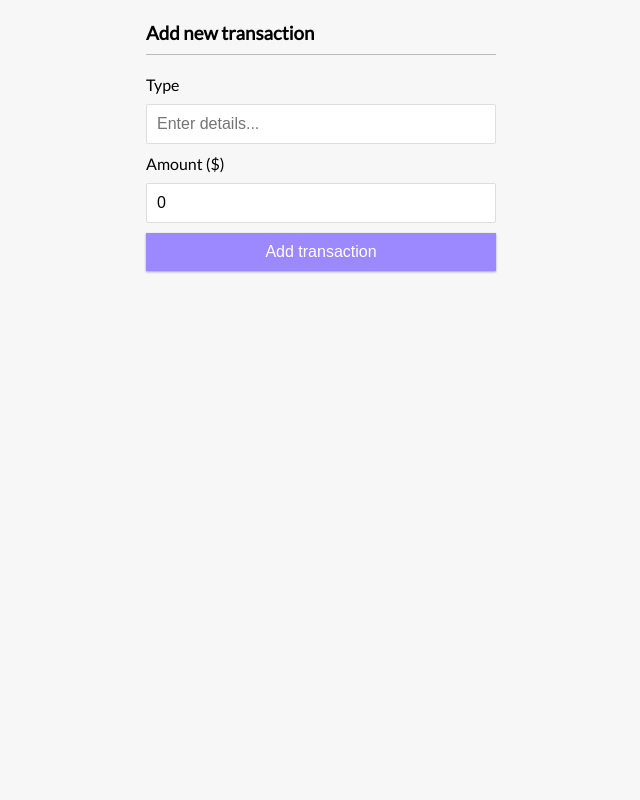
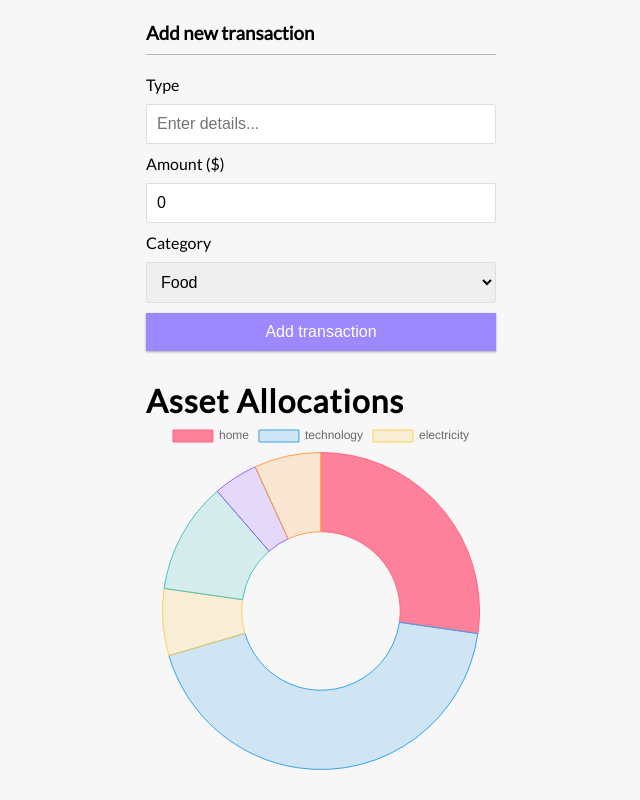
Before and after one commit to andrewjpascual/expense-tracker, a React (Create React App) app: page / in a window 1280 px wide. Shown: the part 543-1343 px from the top of the page, without its empty margins (319-959 px from the left). Before the commit the page ends 844 px from the top, so only its background shows below. Built offline with nearby package versions, Linux system fonts and the light colour scheme.

Commit message:
Add: Donut chart, categories for expenses

```diff
--- a/package.json
+++ b/package.json
@@ -6,7 +6,9 @@
     "@testing-library/jest-dom": "^5.11.4",
     "@testing-library/react": "^11.1.0",
     "@testing-library/user-event": "^12.1.10",
+    "chart.js": "^3.5.1",
     "react": "^17.0.2",
+    "react-chartjs-2": "^3.1.0",
     "react-dom": "^17.0.2",
     "react-scripts": "4.0.3",
     "web-vitals": "^1.0.1"
--- a/src/App.css
+++ b/src/App.css
@@ -87,6 +87,15 @@ input[type="number"] {
   width: 100%;
 }
 
+select {
+  border: 1px solid #dedede;
+  border-radius: 2px;
+  display: block;
+  font-size: 16px;
+  padding: 10px;
+  width: 100%;
+}
+
 .btn {
   cursor: pointer;
   background-color: #9c88ff;
--- a/src/App.js
+++ b/src/App.js
@@ -7,6 +7,7 @@ import { Balance } from "./components/Balance";
 import { IncomeExpenses } from "./components/IncomeExpenses";
 import { TransactionList } from "./components/TransactionList";
 import { AddTransaction } from "./components/AddTransaction";
+import DoughnutChart from "./components/DoughnutChart";
 
 // Import Provider from context
 import { GlobalProvider } from "./context/GlobalState";
@@ -20,6 +21,7 @@ function App() {
         <IncomeExpenses />
         <TransactionList />
         <AddTransaction />
+        <DoughnutChart />
       </div>
     </GlobalProvider>
   );
--- a/src/components/AddTransaction.js
+++ b/src/components/AddTransaction.js
@@ -4,6 +4,7 @@ import { GlobalContext } from "../context/GlobalState";
 export const AddTransaction = () => {
   const [text, setText] = useState("");
   const [amount, setAmount] = useState(0);
+  const [category, setCategory] = useState("food");
 
   const { addTransaction } = useContext(GlobalContext);
 
@@ -11,11 +12,12 @@ export const AddTransaction = () => {
   const onSubmit = (e) => {
     e.preventDefault();
 
-    // Not the best way to do this for now
+    // Not the best way, but okay to do this for now
     const newTransaction = {
       id: Math.floor(Math.random() * 100000000),
       text,
       amount: +amount,
+      category,
     };
 
     addTransaction(newTransaction);
@@ -47,6 +49,23 @@ export const AddTransaction = () => {
             placeholder="Enter amount..."
           />
         </div>
+        <div className="form-control">
+          <label htmlFor="category">Category</label>
+          <select
+            value={category}
+            onChange={(e) => setCategory(e.target.value)}
+          >
+            <option value="food">Food</option>
+            <option value="home">Home</option>
+            <option value="bills">Bills</option>
+            <option value="groceries">Groceries</option>
+            <option value="technology">Technology</option>
+            <option value="health">Health</option>
+            <option value="entertainment">Entertainment</option>
+            <option value="travel">Travel</option>
+            <option value="pets">Pets</option>
+          </select>
+        </div>
         <button className="btn">Add transaction</button>
       </form>
     </>
--- a/src/components/Balance.js
+++ b/src/components/Balance.js
@@ -7,7 +7,7 @@ export const Balance = () => {
 
   //This maps all of the transaction amounts into an array and gets total to 2 decimals
   const amounts = transactions.map((transaction) => transaction.amount);
-  console.log(amounts);
+
   const total = amounts.reduce((acc, item) => (acc += item), 0).toFixed(2);
 
   return (
--- /dev/null
+++ b/src/components/DoughnutChart.js
@@ -0,0 +1,83 @@
+import React, { useContext } from "react";
+import { Doughnut } from "react-chartjs-2";
+import { GlobalContext } from "../context/GlobalState";
+
+// Grab the transactions
+const DoughnutChart = () => {
+  const { transactions } = useContext(GlobalContext);
+
+  // Map the transaction categories into an array
+  //   const categoriess = transactions.map((transaction) => transaction.category);
+
+  // Testing data
+  //   const grouped = transactions.reduce(
+  //     (transactionItem, { category, title }) => {
+  //       if (!transactionItem[category]) transactionItem[category] = [];
+  //       transactionItem[category].push(title);
+  //       return transactionItem;
+  //     },
+  //     {}
+  //   );
+
+  //set of unique categories
+  const categorySet = new Set(
+    transactions.map((transaction) => transaction.category)
+  );
+
+  // sort the set
+  const categories = Array.from(categorySet);
+
+  // make an array for each category
+  let fake = transactions;
+  fake = transactions.filter((transaction) => transaction.category == "home");
+  console.log(fake);
+
+  const homeTotal = fake.reduce(
+    (totalAmount, home) => totalAmount + home.amount,
+    0
+  );
+  console.log(homeTotal);
+
+  // get the total for each category
+
+  console.log(transactions);
+
+  console.log(categories);
+
+  const data = {
+    labels: categories,
+    datasets: [
+      {
+        label: "Allocated funds",
+        data: [12, 19, 3, 5, 2, 3],
+        backgroundColor: [
+          "rgba(255, 99, 132, 0.8)",
+          "rgba(54, 162, 235, 0.2)",
+          "rgba(255, 206, 86, 0.2)",
+          "rgba(75, 192, 192, 0.2)",
+          "rgba(153, 102, 255, 0.2)",
+          "rgba(255, 159, 64, 0.2)",
+        ],
+        borderColor: [
+          "rgba(255, 99, 132, 1)",
+          "rgba(54, 162, 235, 1)",
+          "rgba(255, 206, 86, 1)",
+          "rgba(75, 192, 192, 1)",
+          "rgba(153, 102, 255, 1)",
+          "rgba(255, 159, 64, 1)",
+        ],
+        borderWidth: 1,
+      },
+    ],
+  };
+  return (
+    <>
+      <div className="header">
+        <h1 className="title">Asset Allocations</h1>
+      </div>
+      <Doughnut data={data} />
+    </>
+  );
+};
+
+export default DoughnutChart;
--- a/src/context/GlobalState.js
+++ b/src/context/GlobalState.js
@@ -4,10 +4,10 @@ import AppReducer from "./AppReducer";
 // Initial state
 const initialState = {
   transactions: [
-    { id: 1, text: "Flower", amount: -20 },
-    { id: 2, text: "Book", amount: -30 },
-    { id: 3, text: "Camera", amount: 440 },
-    { id: 4, text: "Stove", amount: -50 },
+    { id: 1, text: "Flower", amount: -20, category: "home" },
+    { id: 2, text: "Book", amount: -30, category: "home" },
+    { id: 3, text: "Camera", amount: 440, category: "technology" },
+    { id: 4, text: "Stove", amount: -50, category: "electricity" },
   ],
 };
 
```
Also changed, not shown: 1 other file (tests, documents, lock files or other folders).
